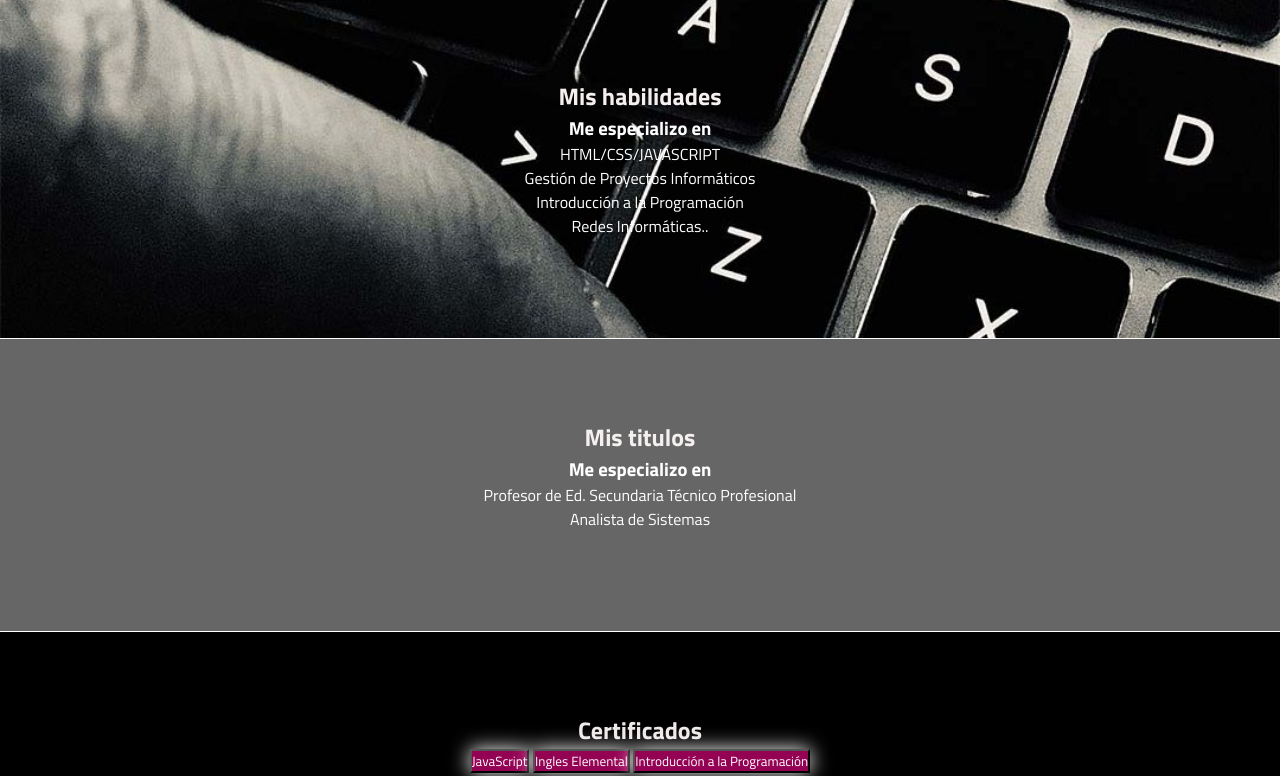
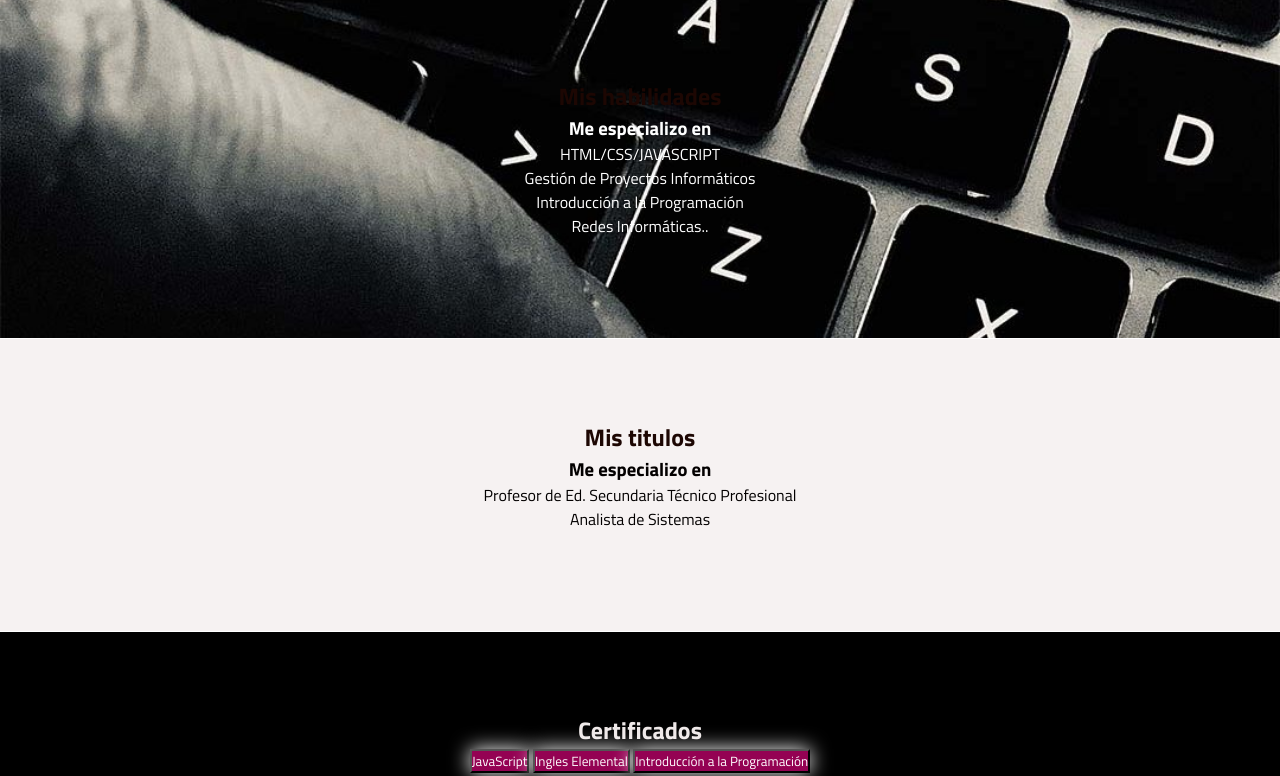
Before and after one commit to sergiodatos3/Trabajo-Final, a plain HTML site: page index.html in a window 1280 px wide. Shown: the part 754-1530 px from the top of the page. Drawn offline with Linux system fonts and the light colour scheme.

Commit message:
cambie el fondo de mis titulos

```diff
--- a/stylos.css
+++ b/estilos.css
@@ -192,16 +192,16 @@ html{
 .titulos{
     padding: 80px 0 100px 0;
     text-align: center;
-    background-color: #666;
+    background-color: #f6f2f2;
     background-position: center center;
-    color: #fff;
+    color: #030000;
     margin-left: auto;
     margin-right: auto;
     margin-top: 1px;
     margin-bottom: 1px;
 }
 .titulo-seccion{
-    color: #f5f0ef;
+    color: #1d0703;
 }
 #img {
     display: none;
--- a/index.html
+++ b/index.html
@@ -5,7 +5,7 @@
     <meta http-equiv="X-UA-Compatible" content="IE=edge">
     <link rel="stylesheet" href="https://cdnjs.cloudflare.com/ajax/libs/font-awesome/6.4.2/css/all.min.css" integrity="sha512-z3gLpd7yknf1YoNbCzqRKc4qyor8gaKU1qmn+CShxbuBusANI9QpRohGBreCFkKxLhei6S9CQXFEbbKuqLg0DA==" crossorigin="anonymous" referrerpolicy="no-referrer" />
     <meta name="viewport" content="width=device-width, initial-scale=1.0">
-    <link rel="stylesheet" href="stylos.css">
+    <link rel="stylesheet" href="estilos.css">
     <title>CV SERGIO ACOSTA</title>
 </head>
 <body>
```
